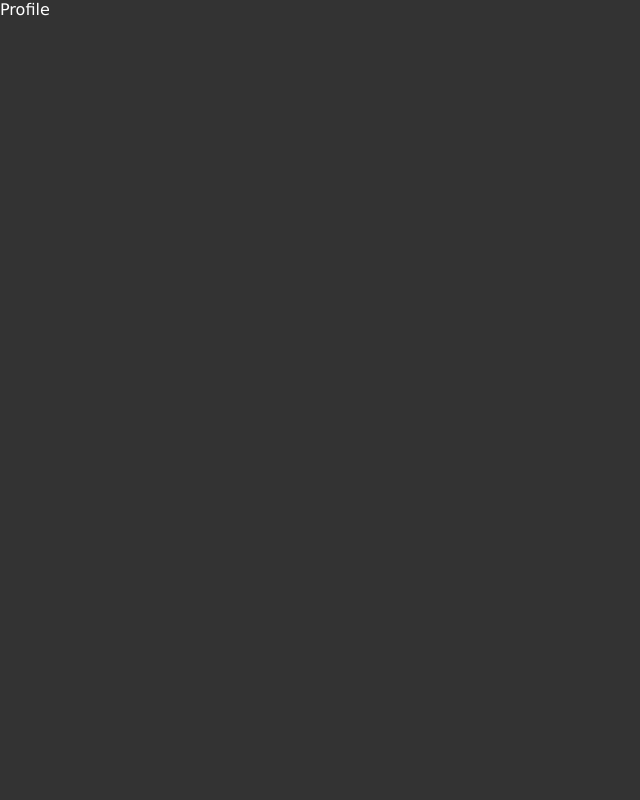
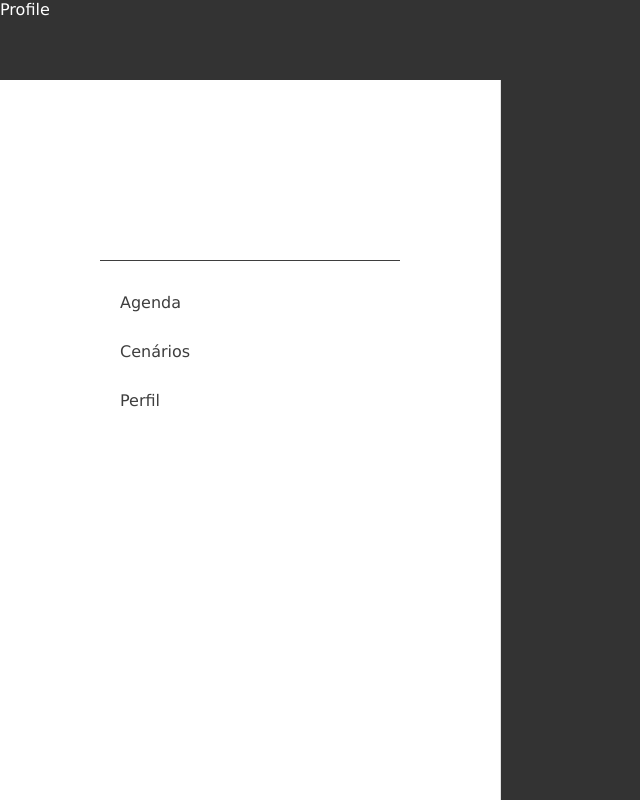
Before and after one commit to alexandre-pas/projeto_alpha, a React (Create React App) app: page /profile in a window 1280 px wide. Shown: the whole page, without its empty margins (0-640 px from the left). Built offline with nearby package versions, Linux system fonts and the light colour scheme.

Commit message:
Tela de perfil

```diff
--- a/src/components/Sidebar.jsx
+++ b/src/components/Sidebar.jsx
@@ -1,21 +1,21 @@
-// import React, { Component } from 'react';
-// import { Link } from 'react-router-dom';
-// import "../css/Sidebar.css";
+import React, { Component } from 'react';
+import { Link } from 'react-router-dom';
+import "../css/Sidebar.css";
 
-// export default class Sidebar extends Component {
-//   render() {
-//     return (
-//       <section className="Sidebar">
-//         <h4>Dream Tech</h4>
-//         <nav>
-//           <Link to="/calendar">Agenda</Link>
-//           <Link to="/scenery">Cenários</Link>
-//           <Link to="/profile">Perfil</Link>
-//           {/* <Link to="/calendar">Agenda</Link>
-//           <Link to="/calendar">Agenda</Link> */}
+export default class Sidebar extends Component {
+  render() {
+    return (
+      <section className="Sidebar">
+        <h4>Dream Tech</h4>
+        <nav>
+          <Link to="/calendar">Agenda</Link>
+          <Link to="/scenery">Cenários</Link>
+          <Link to="/profile">Perfil</Link>
+          {/* <Link to="/calendar">Agenda</Link>
+          <Link to="/calendar">Agenda</Link> */}
 
-//         </nav>
-//       </section>
-//     )
-//   }
-// }
+        </nav>
+      </section>
+    )
+  }
+}
--- a/src/css/Sidebar.css
+++ b/src/css/Sidebar.css
@@ -1,65 +1,3 @@
-/* body {
-  margin: 0;
-  font-family: Roboto, Arial, "Helvetica Neue", Helvetica, sans-serif;
-  -webkit-font-smoothing: antialiased;
-  -moz-osx-font-smoothing: grayscale;
-}
-
-body {
-  background-color: #f9f9f9;
-  text-align: center;
-}
-
-a {
-  color: inherit;
-  text-decoration: inherit;
-}
-
-h4 {
-  font-weight: 700;
-}
-
-.Header {
-  align-items: center;
-  background-color: white;
-  border-bottom: 1px solid #e1e1e1;
-  display: flex;
-  height: 50px;
-  padding: 0 30px;
-}
-
-.Header a {
-  color: rgb(74, 85, 104);
-  font-size: 0.875rem;
-  padding: 0 10px;
-  text-decoration: none;
-}
-
-.Header h4 {
-  margin-right: 30px;
-  padding-right: 40px;
-}
-
-.Header img {
-  margin-right: 30px;
-}
-
-.toggle-button {
-  background: none;
-  border: none;
-  cursor: pointer;
-}
-
-
-main {
-  margin-top: 80px;
-  margin-left: 300px
-}
-
-ul {
-  list-style-type: none;
-}
-
 .Sidebar {
   background-color: white;
   border-right: 1px solid #e1e1e1;
@@ -68,6 +6,7 @@ ul {
   position: fixed;
   text-align: start;
   width: 300px;
+  margin: 80px 0;
 }
 
 .Sidebar nav {
@@ -77,7 +16,7 @@ ul {
 }
 
 .Sidebar h4 {
-  border-bottom: 1px solid #e1e1e1;
+  border-bottom: 1px solid #3e3e3e;
   padding: 20px;
 }
 
@@ -92,4 +31,4 @@ ul {
 .Sidebar a:hover {
   background-color: #e1e1e1;
   text-decoration: none;
-} */
+}
--- a/src/pages/Profile.jsx
+++ b/src/pages/Profile.jsx
@@ -1,11 +1,11 @@
 import React, { Component } from 'react';
-// import Sidebar from '../components/Sidebar';
+import Sidebar from '../components/Sidebar';
 
 export default class Profile extends Component {
   render() {
     return (
       <>
-        {/* <Sidebar /> */}
+        <Sidebar />
         <div>Profile</div>
 
       </>
```
